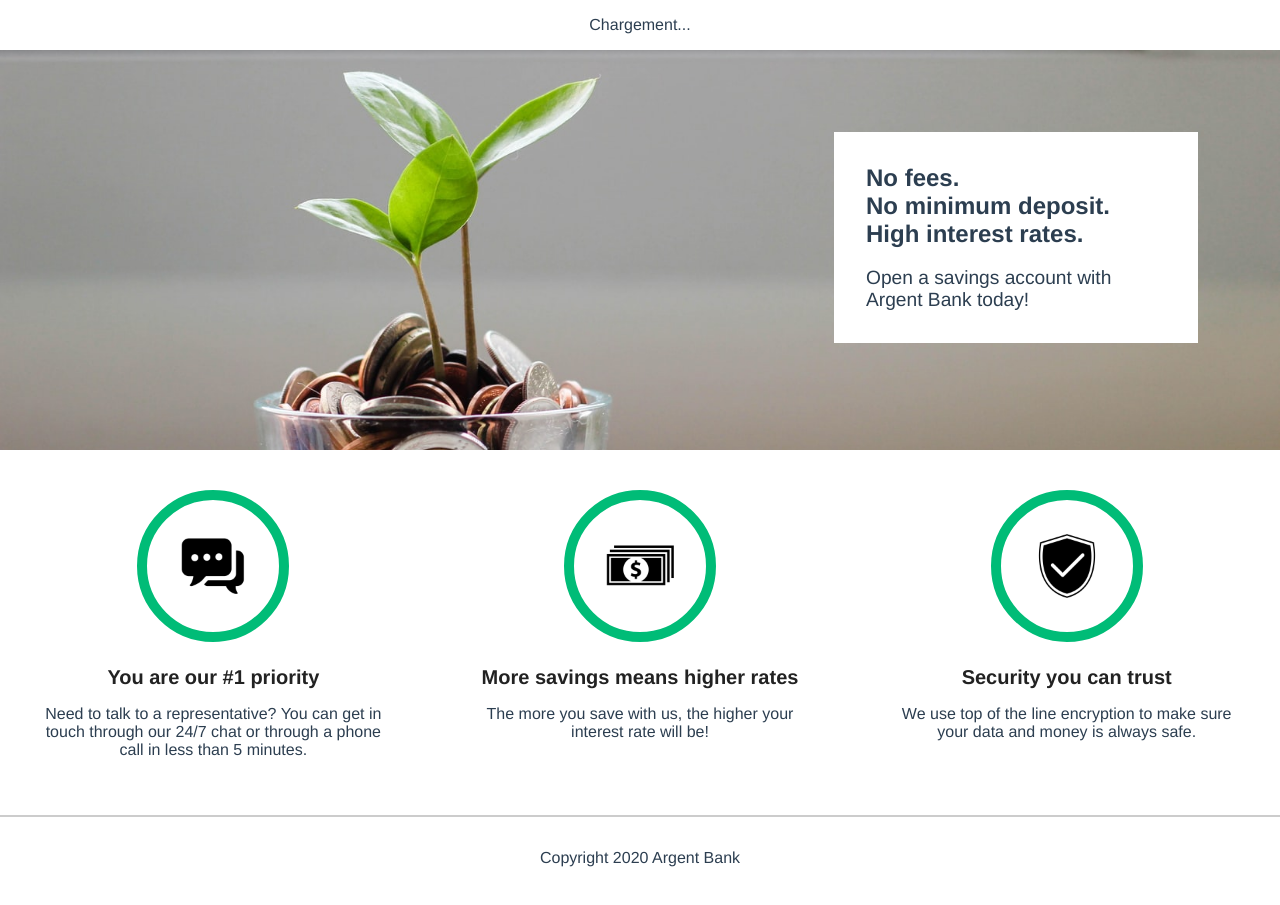
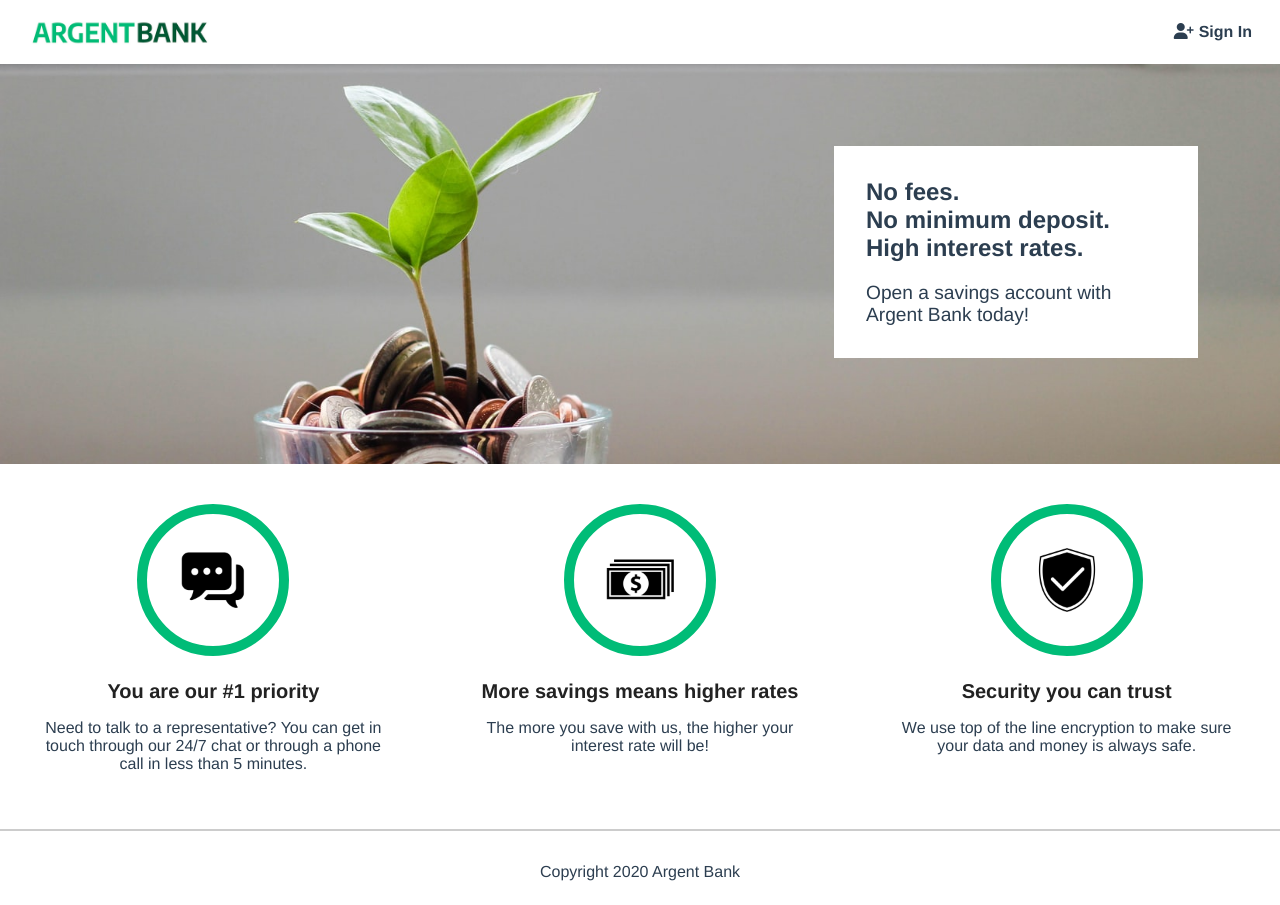
Before and after one commit to HOELCODE/ARGENT-BANK, a React (Vite) app in the folder frontend/: page / in a window 1280 px wide. Built offline with nearby package versions, Linux system fonts and the light colour scheme.

Commit message:
swagger mis à jour

```diff
--- a/frontend/src/layout/Navbar.jsx
+++ b/frontend/src/layout/Navbar.jsx
@@ -25,8 +25,29 @@ const Navbar = () => {
         }
     }, [token, dispatch]);
 
-    if (loading || !user) {
+    if (loading) {
         return <p>Chargement...</p>
+    }
+
+    if ( !user ) {
+        return (
+            <nav className="main-nav">
+            <Link className="main-nav-logo" to="/">
+                <img
+                    className="main-nav-logo-image"
+                    src={logo}
+                    alt="Argent Bank Logo"
+                />
+                <h1 className="sr-only">Argent Bank</h1>
+            </Link>
+            <div>
+                    <Link className="main-nav-item" to="/sign-in">
+                        <i className="fa fa-user-plus"></i>
+                        Sign In
+                    </Link>
+            </div>
+        </nav>
+        )
     }
 
     return (
@@ -43,7 +64,7 @@ const Navbar = () => {
                 {token ? (
                     <div className="nav-logged">
                         <i className="fa-solid fa-circle-user"></i>
-                        <span>{user.firstName}</span>
+                        <Link to="/profile"><span>{user.firstName}</span></Link>
                         <Link className="main-nav-item" to="/" onClick={handleLogout}>
                             <i className="fa fa-sign-out"></i>
                             Sign Out
```
Also changed, not shown: 1 other file (tests, documents, lock files or other folders).
